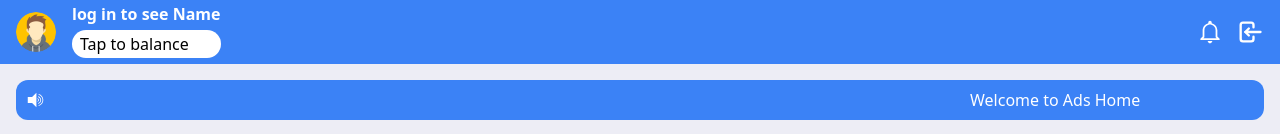
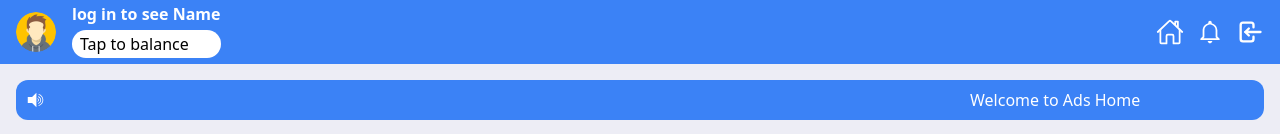
Before and after one commit to Md-Firoz-Mahmud-Nur/0414-Ads-Home, a React (Vite) app: page / in a window 1280 px wide. Shown: the top 134 px of the page. Built offline with nearby package versions, Linux system fonts and the light colour scheme; no server answers.

Commit message:
Add : Home Button To Navbar

```diff
--- a/src/Components/Navbar.jsx
+++ b/src/Components/Navbar.jsx
@@ -4,6 +4,7 @@ import Sidebar from "./Sidebar/Sidebar";
 import { useContext } from "react";
 import { AuthContext } from "../AuthProvider";
 import { Link } from "react-router-dom";
+import { IoHomeOutline } from "react-icons/io5";
 
 const Navbar = () => {
   const { user, signOutUser, setUser } = useContext(AuthContext);
@@ -32,6 +33,9 @@ const Navbar = () => {
           </div>
         </div>
         <div className="flex items-center gap-3 pr-4">
+          <Link to="/">
+            <IoHomeOutline className="size-7"></IoHomeOutline>
+          </Link>
           <IoMdNotificationsOutline className="size-7"></IoMdNotificationsOutline>
           {user ? (
             <Link onClick={signOut}>
```
